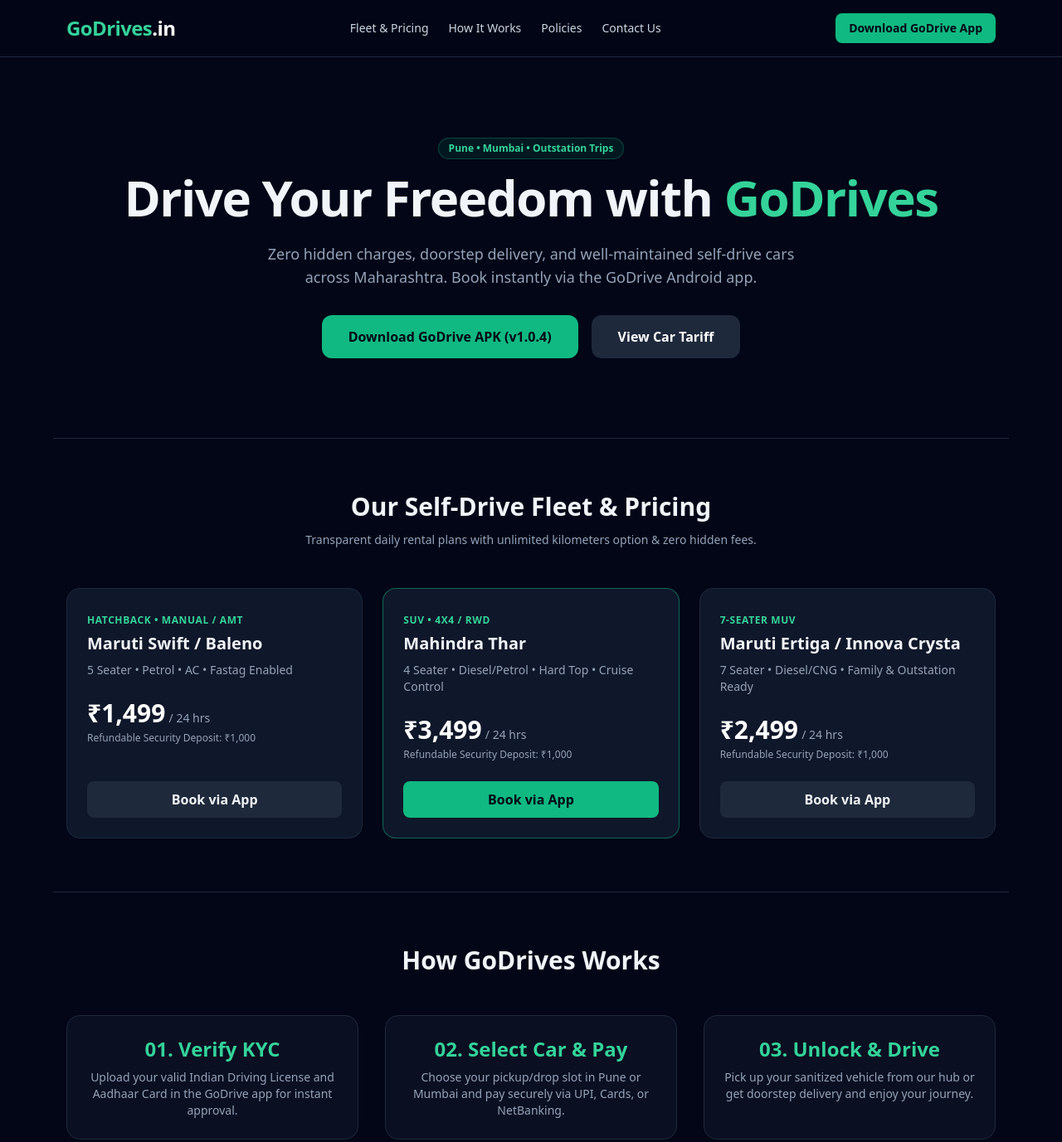
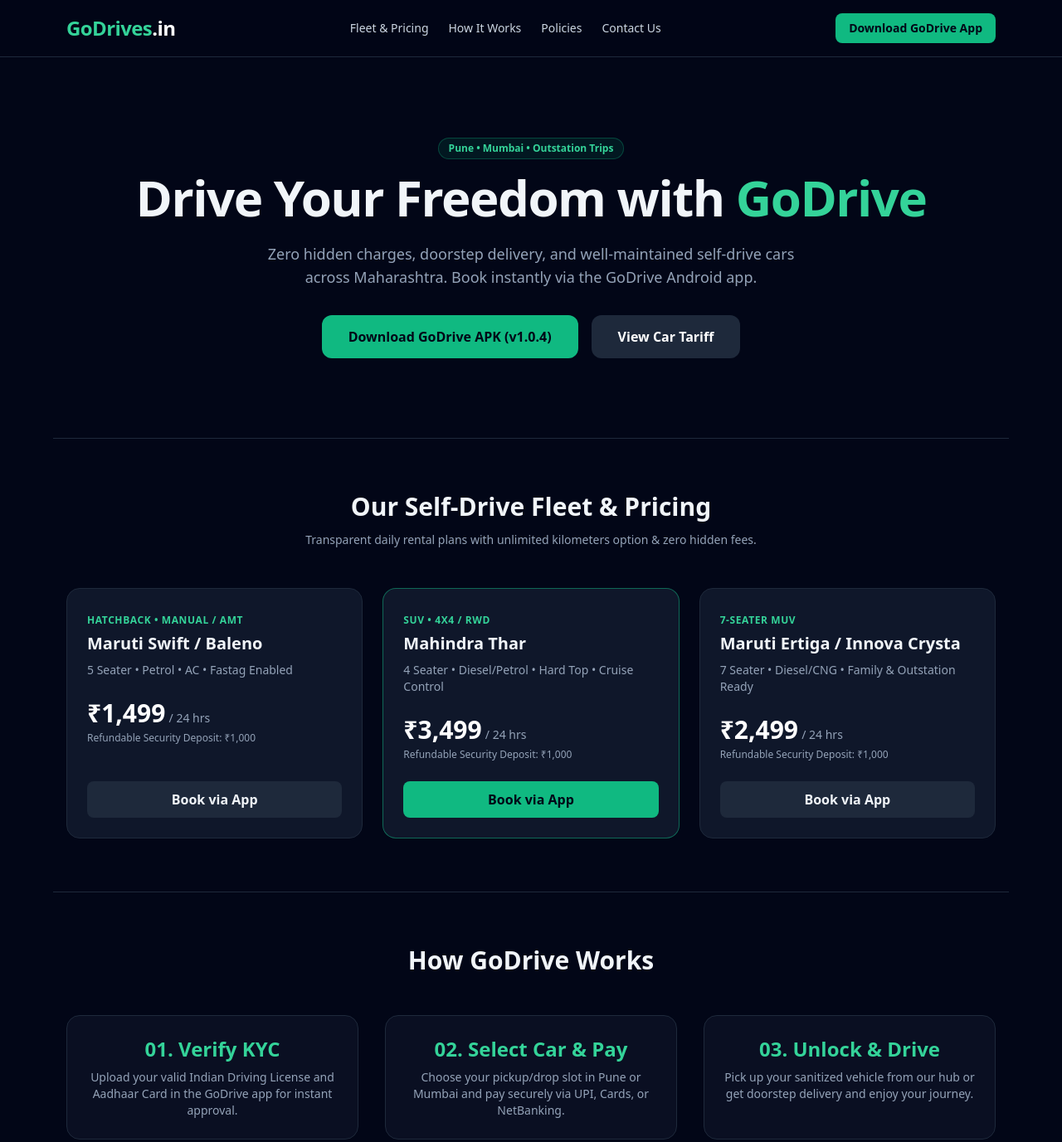
Before and after one commit to adityahanawate1234-cyber/godrivesweb, a plain HTML site: page index.html in a window 1280 px wide. Shown: the top 1377 px of the page at 83% size. Drawn offline with nearby package versions, Linux system fonts and the light colour scheme.

Commit message:
Update branding from GoDrives to GoDrive

```diff
--- a/index.html
+++ b/index.html
@@ -34,7 +34,7 @@
       Pune • Mumbai • Outstation Trips
     </span>
     <h1 class="text-4xl md:text-6xl font-extrabold tracking-tight leading-tight mb-6">
-      Drive Your Freedom with <span class="text-emerald-400">GoDrives</span>
+      Drive Your Freedom with <span class="text-emerald-400">GoDrive</span>
     </h1>
     <p class="max-w-2xl mx-auto text-slate-400 text-base md:text-lg mb-8">
       Zero hidden charges, doorstep delivery, and well-maintained self-drive cars across Maharashtra. Book instantly via the GoDrive Android app.
@@ -115,7 +115,7 @@
 
   <!-- How It Works -->
   <section id="how-it-works" class="max-w-6xl mx-auto px-4 py-16 border-t border-slate-800">
-    <h2 class="text-3xl font-bold text-center mb-12">How GoDrives Works</h2>
+    <h2 class="text-3xl font-bold text-center mb-12">How GoDrive Works</h2>
     <div class="grid md:grid-cols-3 gap-8 text-center">
       <div class="p-6 bg-slate-900/60 rounded-2xl border border-slate-800">
         <div class="text-emerald-400 font-extrabold text-2xl mb-2">01. Verify KYC</div>
```
